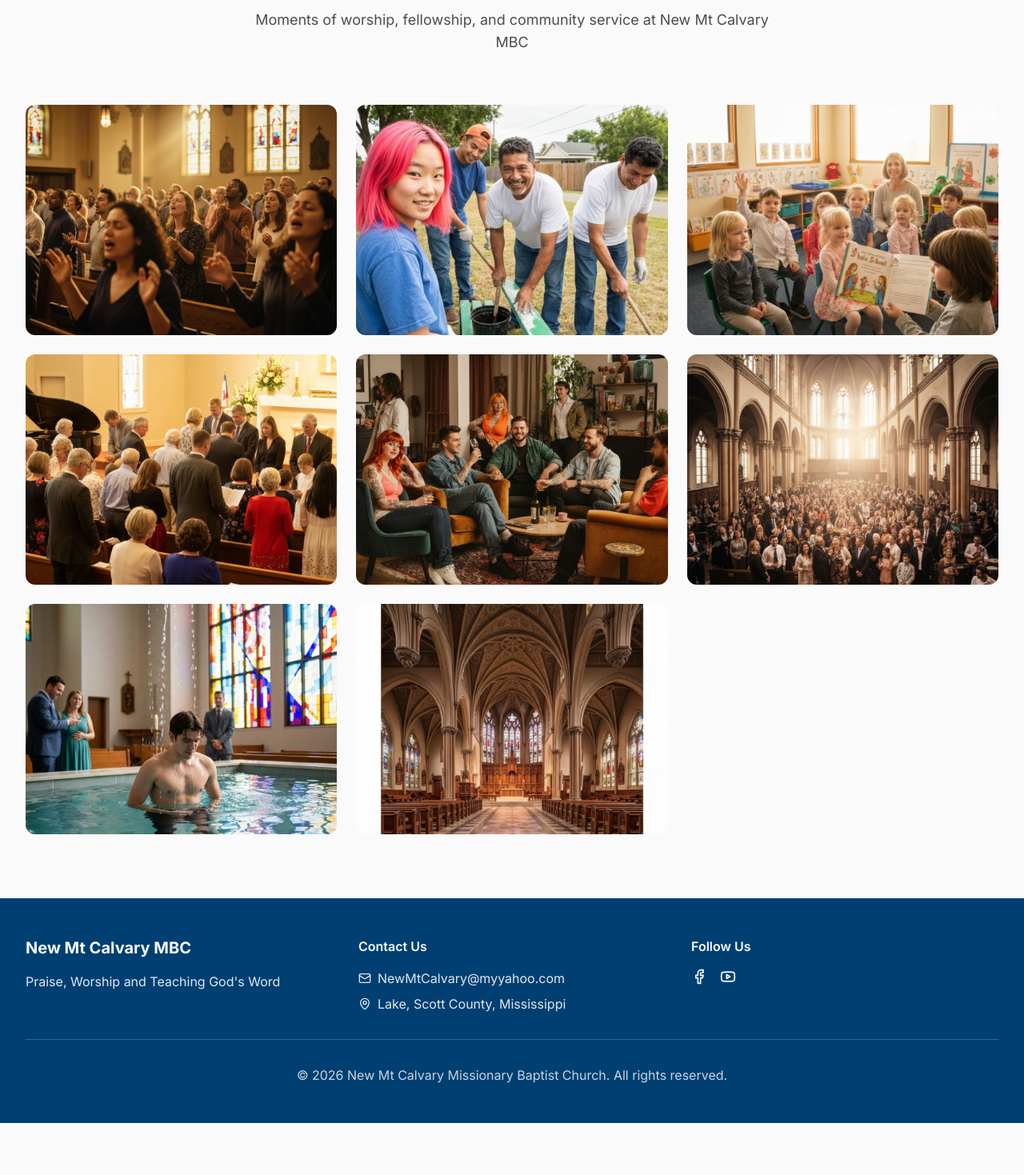
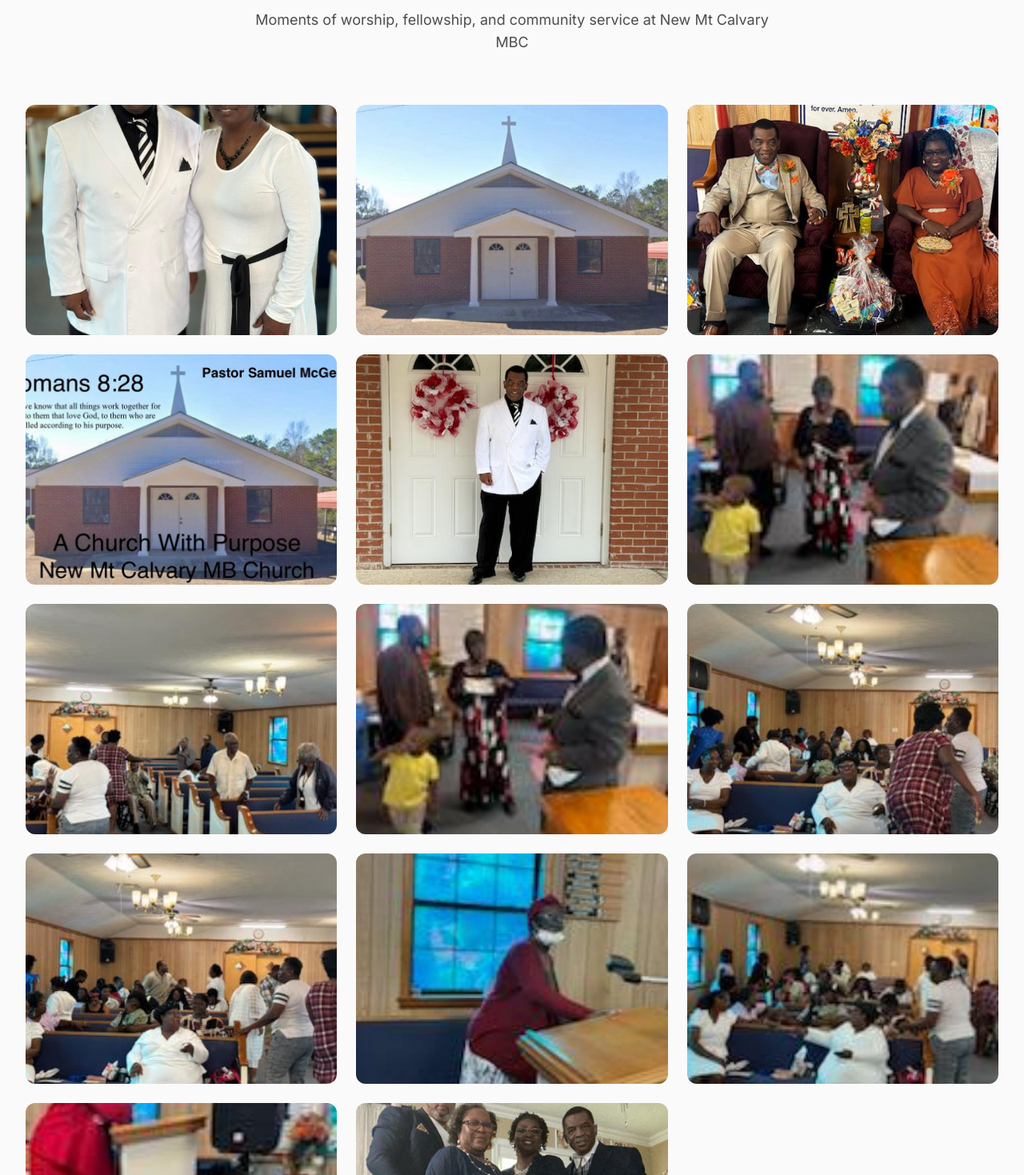
Before and after one commit to davisbryan595-lang/church, a Next.js app: page /gallery in a window 1280 px wide. Shown: the part 181-1650 px from the top of the page at 80% size. Before the commit the page ends 1585 px from the top, so only its background shows below. Built offline with nearby package versions, Linux system fonts and the light colour scheme.

Commit message:
completionId: cgen-0678c77f076f4845a4a42c4747bfd12b
cgen-0678c77f076f4845a4a42c4747bfd12b

```diff
--- a/components/gallery-grid.tsx
+++ b/components/gallery-grid.tsx
@@ -5,44 +5,74 @@ import { X } from "lucide-react"
 
 const GALLERY_IMAGES = [
   {
-    url: "/church-congregation-singing-worship.jpg",
-    alt: "Congregation singing in worship",
-    category: "Worship",
+    url: "/gallery/IMG-20251112-WA0002.jpg",
+    alt: "Gallery photo 1",
+    category: "Church",
   },
   {
-    url: "/community-service-volunteering-mission.jpg",
-    alt: "Community service and outreach",
-    category: "Community",
+    url: "/gallery/IMG-20251112-WA0003.jpg",
+    alt: "Gallery photo 2",
+    category: "Church",
   },
   {
-    url: "/sunday-school-children-learning-faith.jpg",
-    alt: "Sunday school and children's ministry",
-    category: "Ministry",
+    url: "/gallery/IMG-20251112-WA0004.jpg",
+    alt: "Gallery photo 3",
+    category: "Church",
   },
   {
-    url: "/prayer-meeting-fellowship-church.jpg",
-    alt: "Prayer meeting and fellowship",
-    category: "Prayer",
+    url: "/gallery/IMG-20251112-WA0005.jpg",
+    alt: "Gallery photo 4",
+    category: "Church",
   },
   {
-    url: "/youth-group-gathering-young-adults.jpg",
-    alt: "Youth group gathering",
-    category: "Youth",
+    url: "/gallery/IMG-20251112-WA0006.jpg",
+    alt: "Gallery photo 5",
+    category: "Church",
   },
   {
-    url: "/special-events-celebration-church-gathering.jpg",
-    alt: "Special events and celebrations",
-    category: "Events",
+    url: "/gallery/IMG-20251112-WA0007.jpg",
+    alt: "Gallery photo 6",
+    category: "Church",
   },
   {
-    url: "/baptism-spiritual-milestone-water.jpg",
-    alt: "Baptism and spiritual milestones",
-    category: "Sacraments",
+    url: "/gallery/IMG-20251112-WA0008.jpg",
+    alt: "Gallery photo 7",
+    category: "Church",
   },
   {
-    url: "/church-interior-sanctuary-architecture.jpg",
-    alt: "Church interior and sanctuary",
-    category: "Facilities",
+    url: "/gallery/IMG-20251112-WA0009.jpg",
+    alt: "Gallery photo 8",
+    category: "Church",
+  },
+  {
+    url: "/gallery/IMG-20251112-WA0010.jpg",
+    alt: "Gallery photo 9",
+    category: "Church",
+  },
+  {
+    url: "/gallery/IMG-20251112-WA0011.jpg",
+    alt: "Gallery photo 10",
+    category: "Church",
+  },
+  {
+    url: "/gallery/IMG-20251112-WA0012.jpg",
+    alt: "Gallery photo 11",
+    category: "Church",
+  },
+  {
+    url: "/gallery/IMG-20251112-WA0013.jpg",
+    alt: "Gallery photo 12",
+    category: "Church",
+  },
+  {
+    url: "/gallery/IMG-20251112-WA0015.jpg",
+    alt: "Gallery photo 13",
+    category: "Church",
+  },
+  {
+    url: "/gallery/IMG-20251112-WA0016.jpg",
+    alt: "Gallery photo 14",
+    category: "Church",
   },
 ]
 
```
